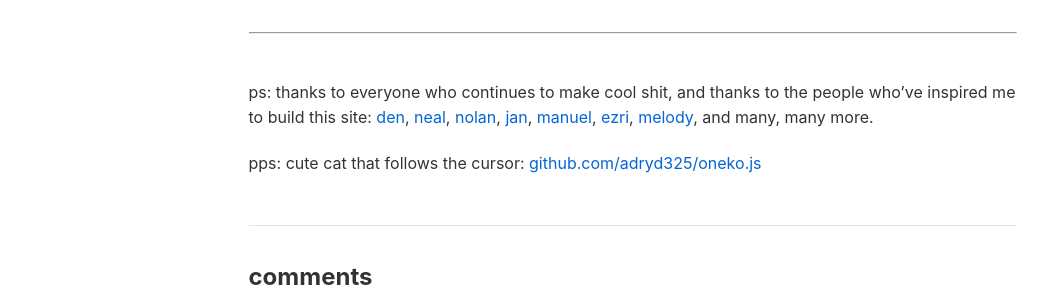
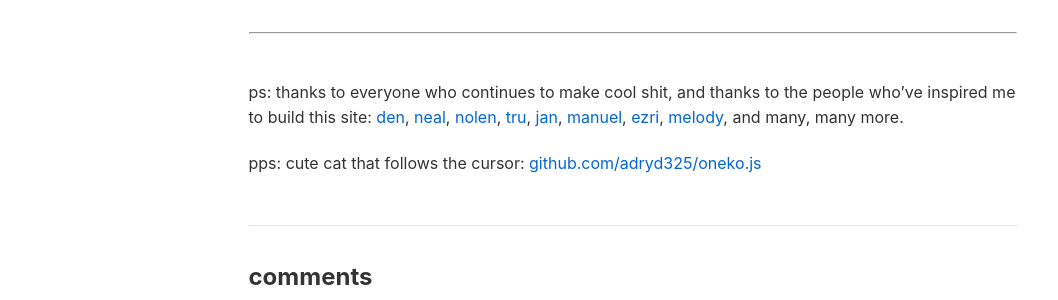
Before and after one commit to 0xrpheus/codebhav.github.io, a Jekyll site: the page built from _posts/2025-05-17-a-brand-new-old-website.markdown, in a window 1280 px wide and 900 px high, scrolled down 1932 px. Shown: the part 383-683 px from the top of the window, without its empty margins (0-1058 px from the left). Built offline with Jekyll 4.4.1, drawn with Linux system fonts in a browser that asks for light colours; comment, search, counter and statistics services are not loaded.

```diff
--- a/_posts/2025-05-17-a-brand-new-old-website.markdown
+++ b/_posts/2025-05-17-a-brand-new-old-website.markdown
@@ -37,7 +37,7 @@ i tried about four or five variations of this new site, even building them using
 
 at last, i have settled on an extremely simple yet elegant solution: jekyll + github pages. this site is almost entirely markdown-based, and dare i say, _i fw it heavy_. i really like how clean and simple it looks. i intend to use this space to write about projects i'm working on and also to talk about anything and everything i find interesting.
 
-here’s the link to my [rss feed](https://codebhav.github.io/feed.xml)
+here’s the link to my [rss feed](https://whybhav.in/feed.xml)
 
 see you around!
 
@@ -47,6 +47,6 @@ see you around!
 
 <br>
 
-ps: thanks to everyone who continues to make cool shit, and thanks to the people who've inspired me to build this site: [den](https://den.dev/), [neal](https://neal.fun/), [nolan](https://eieio.games/), [jan](https://netmeister.org/), [manuel](https://manuelmoreale.com/), [ezri](https://ezrizhu.com/), [melody](https://melody.codes/), and many, many more.
+ps: thanks to everyone who continues to make cool shit, and thanks to the people who've inspired me to build this site: [den](https://den.dev/), [neal](https://neal.fun/), [nolen](https://eieio.games/), [tru](https://mewtru.com/), [jan](https://netmeister.org/), [manuel](https://manuelmoreale.com/), [ezri](https://ezrizhu.com/), [melody](https://melody.codes/), and many, many more.
 
 pps: cute cat that follows the cursor: [github.com/adryd325/oneko.js](https://github.com/adryd325/oneko.js/)
--- a/contact.markdown
+++ b/contact.markdown
@@ -25,6 +25,7 @@ other (somewhat) relevant Links:
 -   twitter: <a href="https://twitter.com/reallywhybhav" target="_blank">twitter.com/reallywhybhav</a>
 -   instagram: <a href="https://www.instagram.com/reallywhybhav/" target="_blank">instagram.com/reallywhybhav/</a>
 -   mastodon: <a href="https://mastodon.social/@whybhav" target="_blank">@whybhav@mastodon.social</a>
+-   rss feed: <a href="https://whybhav.in/feed.xml" target="_blank">whybhav.in/feed.xml</a>
 
 <br>
 
```
